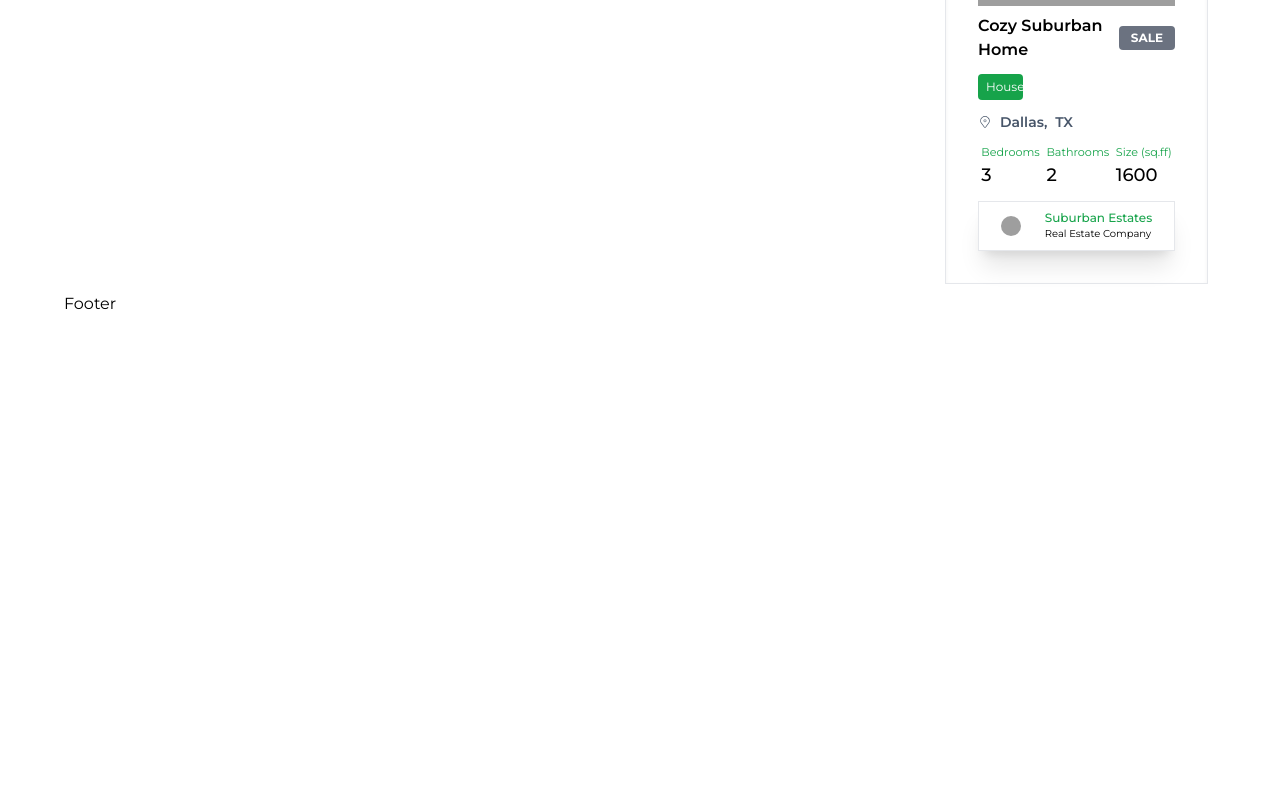
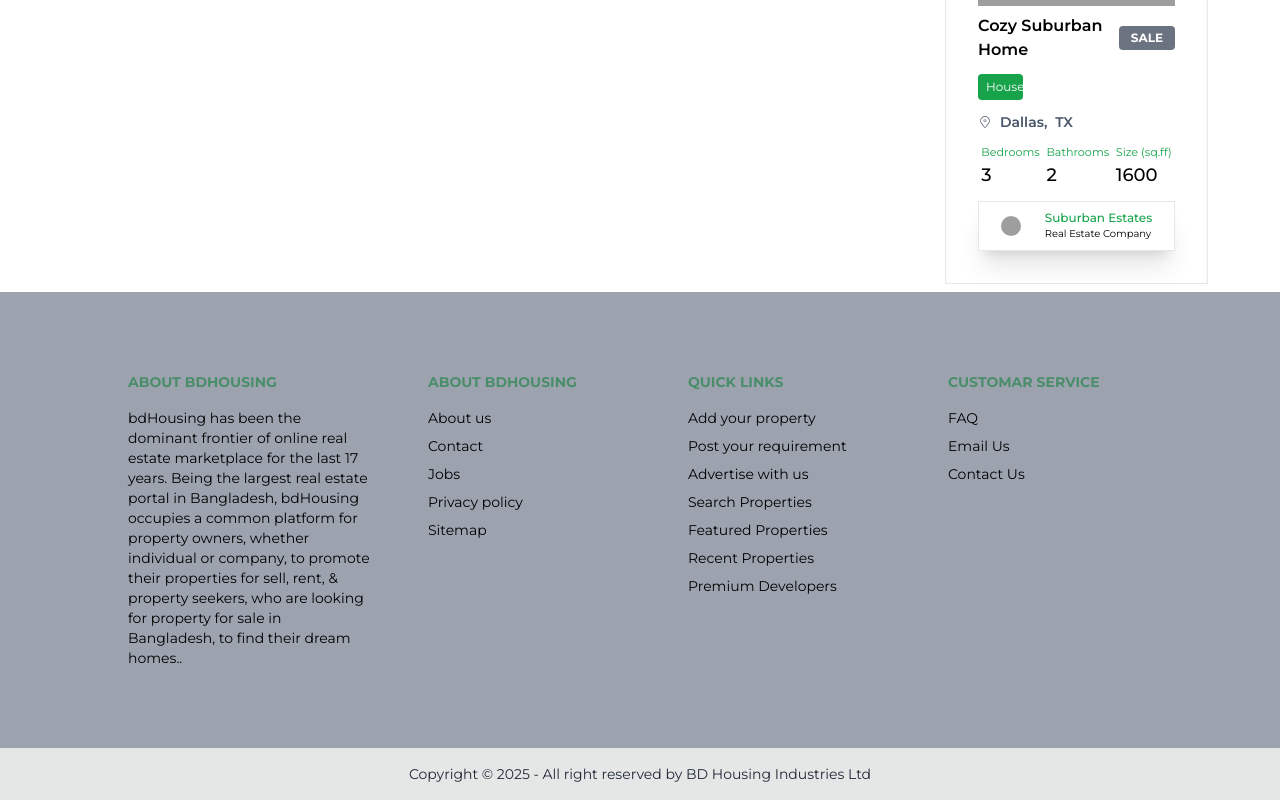
Before and after one commit to Rashed-09/real-state-assignment, a React (Vite) app: page / in a window 1280 px wide. Shown: the part 5984-6784 px from the top of the page. Before the commit the page ends 6300 px from the top, so only its background shows below. Built offline with nearby package versions, Linux system fonts and the light colour scheme; no server answers; grey boxes are pictures that could not be loaded.

Commit message:
home page totally complete with details

```diff
--- /dev/null
+++ b/src/Footer/Footer.jsx
@@ -0,0 +1,46 @@
+
+const Footer = () => {
+    return (
+      <footer className="py-20 w-[80%] mx-auto">
+        <div className="footer grid md:grid-cols-4 space-x-10 ">
+          <nav>
+            <h6 className="footer-title text-green-700">ABOUT BDHOUSING</h6>
+            <p>
+              bdHousing has been the dominant frontier of online real estate
+              marketplace for the last 17 years. Being the largest real estate
+              portal in Bangladesh, bdHousing occupies a common platform for
+              property owners, whether individual or company, to promote their
+              properties for sell, rent, & property seekers, who are looking for
+              property for sale in Bangladesh, to find their dream homes..
+            </p>
+          </nav>
+          <nav>
+            <h6 className="footer-title text-green-700">ABOUT BDHOUSING</h6>
+            <a className="link link-hover">About us</a>
+            <a className="link link-hover">Contact</a>
+            <a className="link link-hover">Jobs</a>
+            <a className="link link-hover">Privacy policy</a>
+            <a className="link link-hover">Sitemap</a>
+          </nav>
+          <nav>
+            <h6 className="footer-title text-green-700">QUICK LINKS</h6>
+            <a className="link link-hover">Add your property</a>
+            <a className="link link-hover">Post your requirement</a>
+            <a className="link link-hover">Advertise with us</a>
+            <a className="link link-hover">Search Properties</a>
+            <a className="link link-hover">Featured Properties</a>
+            <a className="link link-hover">Recent Properties</a>
+            <a className="link link-hover">Premium Developers</a>
+          </nav>
+          <nav>
+            <h6 className="footer-title text-green-700">CUSTOMAR SERVICE</h6>
+            <a className="link link-hover">FAQ</a>
+            <a className="link link-hover">Email Us</a>
+            <a className="link link-hover">Contact Us</a>
+          </nav>
+        </div>
+      </footer>
+    );
+};
+
+export default Footer;
--- a/src/Rout/Root.jsx
+++ b/src/Rout/Root.jsx
@@ -1,5 +1,6 @@
 import { Outlet } from "react-router-dom";
 import Navbar from "../header/Navbar";
+import Footer from "../Footer/Footer";
 
 
 const Root = () => {
@@ -13,6 +14,18 @@
         <main className="w-[90%] mx-auto">
           <Outlet></Outlet>
         </main>
+        <footer className="bg-gray-400">
+          <Footer></Footer>
+
+          <div className="footer footer-center bg-base-300 text-base-content p-4">
+            <aside>
+              <p>
+                Copyright © {new Date().getFullYear()} - All right reserved by
+                BD Housing Industries Ltd
+              </p>
+            </aside>
+          </div>
+        </footer>
       </div>
     );
 };
--- a/src/Rout/Router.jsx
+++ b/src/Rout/Router.jsx
@@ -17,7 +17,7 @@
       {
         path: "/",
         element: <HomeLayout></HomeLayout>,
-        loader: () => fetch("houses.json"),
+        loader: () => fetch("/houses.json"),
       },
       {
         path: "/register",
@@ -25,14 +25,15 @@
       },
       {
         path: "/login",
-        element: <Login></Login>
+        element: <Login></Login>,
       },
       {
         path: "/details/:id",
-        element: <HouseDetails></HouseDetails>
+        element: <HouseDetails></HouseDetails>,
+        loader: () => fetch("/houses.json"),
       },
     ],
-  }
+  },
 ]);
 
 export default router;
--- a/src/pages/HomeLayout/HomeLayout.jsx
+++ b/src/pages/HomeLayout/HomeLayout.jsx
@@ -60,7 +60,6 @@
             </div>
           </aside>
         </main>
-        <footer>Footer</footer>
       </div>
     );
 };
--- a/src/pages/HomeLayout/Houses/HouseDetails.jsx
+++ b/src/pages/HomeLayout/Houses/HouseDetails.jsx
@@ -1,13 +1,188 @@
-import { useParams } from "react-router-dom";
+import { useLoaderData, useParams } from "react-router-dom";
 import PropTypes from "prop-types"
+import { CiLocationOn } from "react-icons/ci";
+import { IoCallOutline } from "react-icons/io5";
+import { IoIosCheckmarkCircle } from "react-icons/io";
 
 const HouseDetails = () => {
+    const data = useLoaderData()
     const {id} = useParams()
+    const toNumber = parseInt(id)
+
+    const filtering = data.filter(AObject => AObject.id == toNumber);
+    const oneProperty = filtering[0];
+    const {
+      title,
+      image,
+      description,
+      location,
+      company_name,
+      price,
+      property_type,
+      bedrooms,
+      bathrooms,
+      square_feet,
+      features,
+      availability,
+    } = oneProperty;
+
 
     return (
-        <div>
-            This is House Details
+      <div className="grid lg:grid-cols-4 gap-4">
+        <div className="card bg-white shadow-xl lg:col-span-3">
+          <h1 className="text-sm md:text-xl lg:text-3xl">
+            {bedrooms} Bedrooms, {bathrooms} Bathrooms, {square_feet} sqft in{" "}
+            {company_name} Company{" "}
+          </h1>
+          <figure>
+            <img src={image} alt="image" />
+          </figure>
+          <div className="card-body gap-4">
+            <div className="lg:flex justify-between">
+              <h2 className="card-title">{title}</h2>
+              {availability ? (
+                <div className="badge badge-secondary text-xs lg:text-lg font-semibold">
+                  Available
+                </div>
+              ) : (
+                <div className="badge badge-secondary font-semibold text-[10px] lg:text-lg">
+                  Not Available
+                </div>
+              )}
+            </div>
+            <p>{description}</p>
+            <div>
+              <h4 className="text-xl font-semibold text-green-500">
+                Price {price}
+              </h4>
+              <p>{property_type} For sale</p>
+            </div>
+            <div className="flex items-center gap-3">
+              <CiLocationOn />
+              <h3>
+                {location.address}, {location.state}, {location.city}
+              </h3>
+            </div>
+            <div className="flex gap-2">
+              <div className="flex items-center text-green-500 font-semibold">
+                Extra Facilities
+              </div>
+              <div>
+                {features.map((f, i) => (
+                  <p className="flex items-center gap-2" key={i}>
+                    <IoIosCheckmarkCircle className="text-green-500" /> {f}
+                  </p>
+                ))}
+              </div>
+            </div>
+            {/* down middle site */}
+            <div className="card-actions justify-center">
+              <div className="badge badge-outline text-red-500 font-bold p-4">
+                Get Phone Number
+              </div>
+              <div className="badge badge-outline text-white bg-green-500 font-bold p-4">
+                <IoCallOutline className="mr-2" /> Call Owner
+              </div>
+            </div>
+            <nav className="my-3">
+              <h6 className="text-center footer-title">Share Property</h6>
+              <div className="flex justify-center gap-4">
+                <a>
+                  <svg
+                    xmlns="http://www.w3.org/2000/svg"
+                    width="24"
+                    height="24"
+                    viewBox="0 0 24 24"
+                    className="fill-current text-blue-300"
+                  >
+                    <path d="M24 4.557c-.883.392-1.832.656-2.828.775 1.017-.609 1.798-1.574 2.165-2.724-.951.564-2.005.974-3.127 1.195-.897-.957-2.178-1.555-3.594-1.555-3.179 0-5.515 2.966-4.797 6.045-4.091-.205-7.719-2.165-10.148-5.144-1.29 2.213-.669 5.108 1.523 6.574-.806-.026-1.566-.247-2.229-.616-.054 2.281 1.581 4.415 3.949 4.89-.693.188-1.452.232-2.224.084.626 1.956 2.444 3.379 4.6 3.419-2.07 1.623-4.678 2.348-7.29 2.04 2.179 1.397 4.768 2.212 7.548 2.212 9.142 0 14.307-7.721 13.995-14.646.962-.695 1.797-1.562 2.457-2.549z"></path>
+                  </svg>
+                </a>
+                <a>
+                  <svg
+                    xmlns="http://www.w3.org/2000/svg"
+                    width="24"
+                    height="24"
+                    viewBox="0 0 24 24"
+                    className="fill-current text-red-600"
+                  >
+                    <path d="M19.615 3.184c-3.604-.246-11.631-.245-15.23 0-3.897.266-4.356 2.62-4.385 8.816.029 6.185.484 8.549 4.385 8.816 3.6.245 11.626.246 15.23 0 3.897-.266 4.356-2.62 4.385-8.816-.029-6.185-.484-8.549-4.385-8.816zm-10.615 12.816v-8l8 3.993-8 4.007z"></path>
+                  </svg>
+                </a>
+                <a>
+                  <svg
+                    xmlns="http://www.w3.org/2000/svg"
+                    width="24"
+                    height="24"
+                    viewBox="0 0 24 24"
+                    className="fill-current text-blue-600"
+                  >
+                    <path d="M9 8h-3v4h3v12h5v-12h3.642l.358-4h-4v-1.667c0-.955.192-1.333 1.115-1.333h2.885v-5h-3.808c-3.596 0-5.192 1.583-5.192 4.615v3.385z"></path>
+                  </svg>
+                </a>
+              </div>
+            </nav>
+          </div>
         </div>
+        {/* right site part */}
+        <div className="bg-white rounded-xl">
+          <div className="hero-content">
+            <div className="card w-full max-w-sm shrink-0 shadow-2xl">
+              <div className="card-body pb-0">
+                <div className="flex items-center justify-center font-bold">
+                  <IoCallOutline />
+                  01867103705
+                </div>
+                <span className="border-2 border-green-500 text-xs font-medium mb-4 text-center text-green-500">
+                  Call Now
+                </span>
+                <h2 className="text-sm text-center font-bold text-green-500">
+                  Send message to property owner
+                </h2>
+              </div>
+              <form className=" px-10 py-3 space-y-2">
+                <div className="form-control">
+                  <input
+                    type="text"
+                    placeholder="Enter Your Name"
+                    className="input input-bordered bg-white"
+                    required
+                  />
+                </div>
+                <div className="form-control">
+                  <input
+                    type="email"
+                    placeholder="Enter your email"
+                    className="input input-bordered bg-white"
+                    required
+                  />
+                </div>
+                <div className="form-control text-black">
+                  <input
+                    type="number"
+                    placeholder="Phone Number"
+                    className="input input-bordered bg-white"
+                    required
+                  />
+                </div>
+                <div className="form-control">
+                  <input
+                    type="text"
+                    placeholder="Please type your message"
+                    className="bg-white h-24 input input-bordered"
+                    required
+                  />
+                </div>
+                <div className="form-control mt-6">
+                  <button className="btn bg-green-500 text-white border-none">
+                    Send Message
+                  </button>
+                </div>
+              </form>
+            </div>
+          </div>
+        </div>
+      </div>
     );
 };
 
--- a/src/pages/HomeLayout/Houses/Houses.jsx
+++ b/src/pages/HomeLayout/Houses/Houses.jsx
@@ -21,7 +21,7 @@
             <img src={image} alt="picture" />
             <p className="absolute top-12 bg-green-600 text-white font-medium rounded-r-3xl pr-3 text-xs py-1">Call For Price</p>
           </div>
-          <NavLink className="flex flex-col gap-3" to={`/details/:${id}`}>
+          <NavLink className="flex flex-col gap-3" to={`/details/${id}`}>
             <div className="flex space-x-2 items-center">
               <h2 className="font-semibold">{title}</h2>
               <span className="bg-gray-500 px-3 py-1 rounded text-xs font-bold text-white hover:bg-red-600">
```
